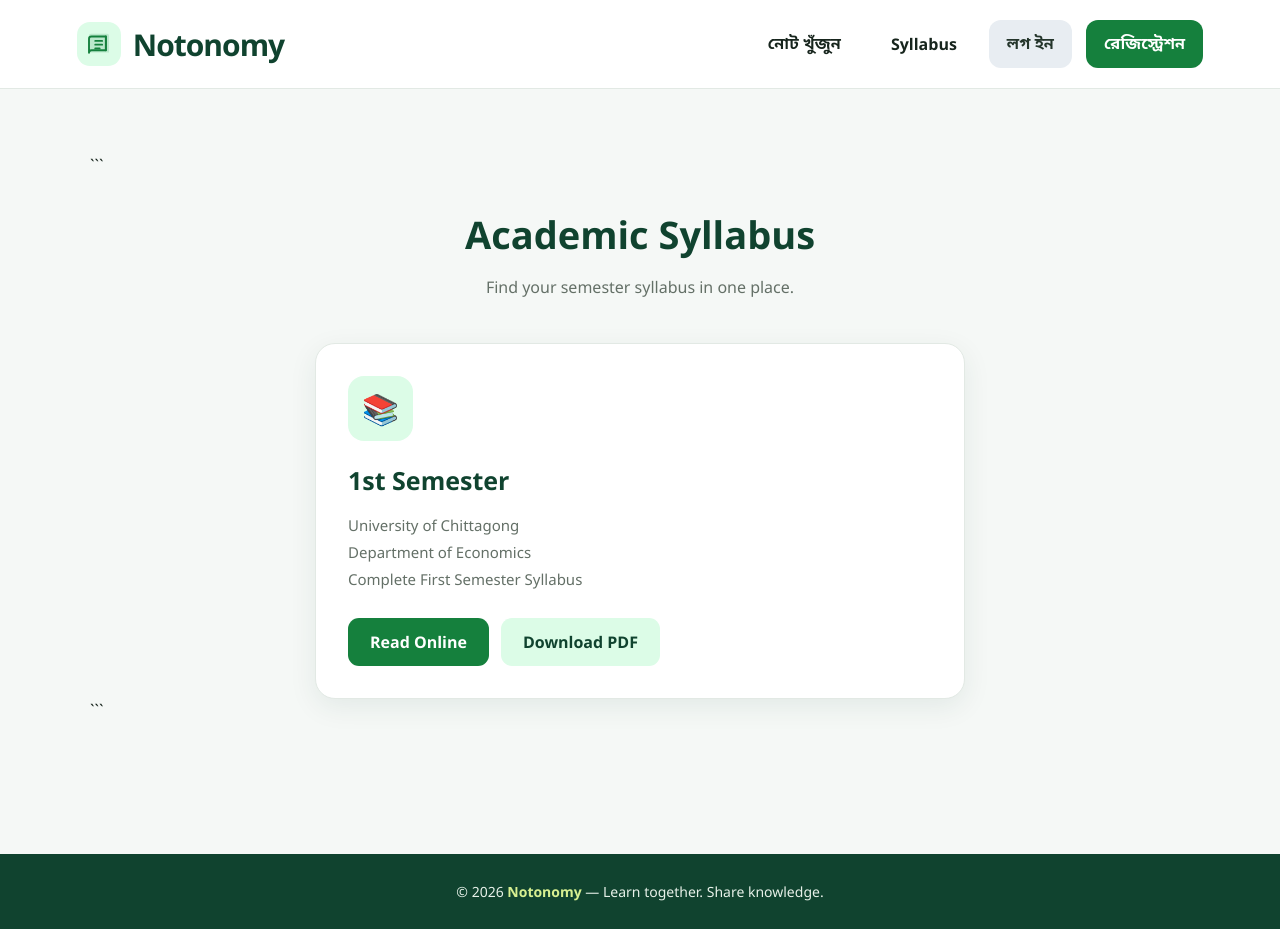
After one commit to sakibmazu/note-hub, a Flask app: page /syllabus in a window 1280 px wide. The commit adds this page. Run offline with Flask 3, Linux system fonts and the light colour scheme; parts of the project's set-up code (start-up, migrations or seed data) failed here and were passed over.

Commit message:
Add syllabus page and PDF preview

````diff
--- a/app.py
+++ b/app.py
@@ -461,7 +461,60 @@ def download(note_id):
         ),
     )
 
+# ==========================================
+# SYLLABUS PDF PREVIEW & DOWNLOAD
+# ==========================================
 
+SYLLABUS_FILE = "1st-semester-syllabus.pdf"
+
+
+@app.route("/syllabus/preview")
+def syllabus_preview():
+    try:
+        file_bytes = (
+            supabase.storage
+            .from_(BUCKET_NAME)
+            .download(SYLLABUS_FILE)
+        )
+
+    except Exception:
+        app.logger.exception("Syllabus preview failed")
+        abort(404)
+
+    return send_file(
+        io.BytesIO(file_bytes),
+        mimetype="application/pdf",
+        as_attachment=False,
+        download_name=SYLLABUS_FILE,
+    )
+
+
+@app.route("/syllabus/download")
+def syllabus_download():
+    try:
+        file_bytes = (
+            supabase.storage
+            .from_(BUCKET_NAME)
+            .download(SYLLABUS_FILE)
+        )
+
+    except Exception:
+        app.logger.exception("Syllabus download failed")
+        abort(404)
+
+    return send_file(
+        io.BytesIO(file_bytes),
+        mimetype="application/pdf",
+        as_attachment=True,
+        download_name=SYLLABUS_FILE,
+    )
+# ==========================================
+# SYLLABUS PAGE
+# ==========================================
+
+@app.route("/syllabus")
+def syllabus():
+    return render_template("syllabus.html")
 # ==========================================
 # ERROR HANDLERS
 # ==========================================
--- a/templates/base.html
+++ b/templates/base.html
@@ -265,7 +265,9 @@
                 <a href="{{ url_for('index') }}">
                     নোট খুঁজুন
                 </a>
-
+                <a href="{{ url_for('syllabus') }}">
+                     Syllabus
+                </a>
                 <a href="{{ url_for('login') }}" class="login-link">
                     লগ ইন
                 </a>
--- /dev/null
+++ b/templates/syllabus.html
@@ -0,0 +1,163 @@
+{% extends "base.html" %}
+
+{% block title %}Syllabus — Notonomy{% endblock %}
+
+{% block extra_css %}
+
+.syllabus-section {
+max-width: 1100px;
+width: 90%;
+margin: 65px auto;
+}
+
+.syllabus-heading {
+text-align: center;
+margin-bottom: 45px;
+}
+
+.syllabus-heading h1 {
+color: var(--primary-dark);
+font-size: 38px;
+margin-bottom: 12px;
+}
+
+.syllabus-heading p {
+color: var(--muted);
+font-size: 16px;
+}
+
+.syllabus-card {
+max-width: 650px;
+margin: 0 auto;
+padding: 32px;
+background: white;
+border: 1px solid var(--border);
+border-radius: 20px;
+box-shadow: var(--shadow);
+transition: 0.2s ease;
+}
+
+.syllabus-card:hover {
+transform: translateY(-4px);
+}
+
+.syllabus-icon {
+width: 65px;
+height: 65px;
+display: flex;
+align-items: center;
+justify-content: center;
+background: var(--primary-light);
+color: var(--primary);
+border-radius: 16px;
+font-size: 30px;
+margin-bottom: 22px;
+}
+
+.syllabus-card h2 {
+color: var(--primary-dark);
+font-size: 25px;
+margin: 0 0 10px;
+}
+
+.syllabus-card p {
+color: var(--muted);
+line-height: 1.8;
+font-size: 15px;
+}
+
+.syllabus-actions {
+display: flex;
+flex-wrap: wrap;
+gap: 12px;
+margin-top: 25px;
+}
+
+.syllabus-btn {
+display: inline-flex;
+justify-content: center;
+align-items: center;
+padding: 13px 22px;
+border-radius: 11px;
+font-weight: 700;
+background: var(--primary);
+color: white;
+transition: 0.2s;
+}
+
+.syllabus-btn:hover {
+background: var(--primary-dark);
+color: white;
+}
+
+.syllabus-btn.secondary {
+background: var(--primary-light);
+color: var(--primary-dark);
+}
+
+.syllabus-btn.secondary:hover {
+background: var(--accent);
+}
+
+@media (max-width: 500px) {
+.syllabus-heading h1 {
+font-size: 30px;
+}
+
+```
+.syllabus-card {
+    padding: 23px;
+}
+
+.syllabus-actions {
+    flex-direction: column;
+}
+```
+
+}
+
+{% endblock %}
+
+{% block content %}
+
+<section class="syllabus-section">
+
+```
+<div class="syllabus-heading">
+    <h1>Academic Syllabus</h1>
+    <p>Find your semester syllabus in one place.</p>
+</div>
+
+<div class="syllabus-card">
+
+    <div class="syllabus-icon">📚</div>
+
+    <h2>1st Semester</h2>
+
+    <p>
+        University of Chittagong<br>
+        Department of Economics<br>
+        Complete First Semester Syllabus
+    </p>
+
+    <div class="syllabus-actions">
+
+        <a href="{{ url_for('syllabus_preview') }}"
+           target="_blank"
+           class="syllabus-btn">
+            Read Online
+        </a>
+
+        <a href="{{ url_for('syllabus_download') }}"
+           class="syllabus-btn secondary">
+            Download PDF
+        </a>
+
+    </div>
+
+</div>
+```
+
+</section>
+
+{% endblock %}
````
